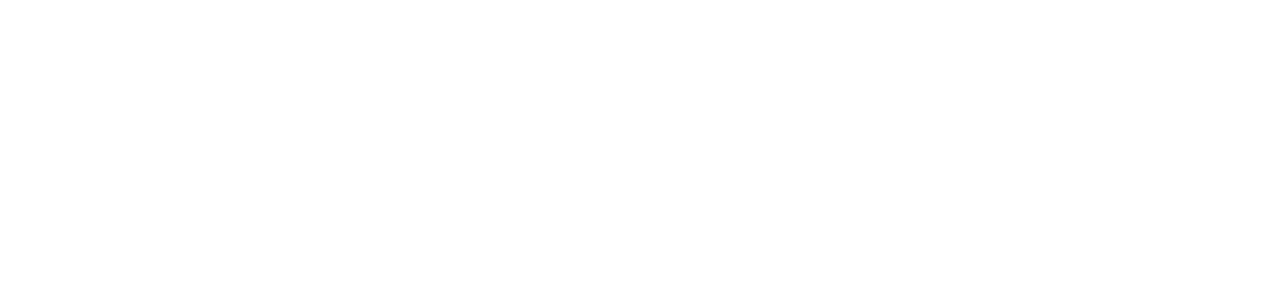
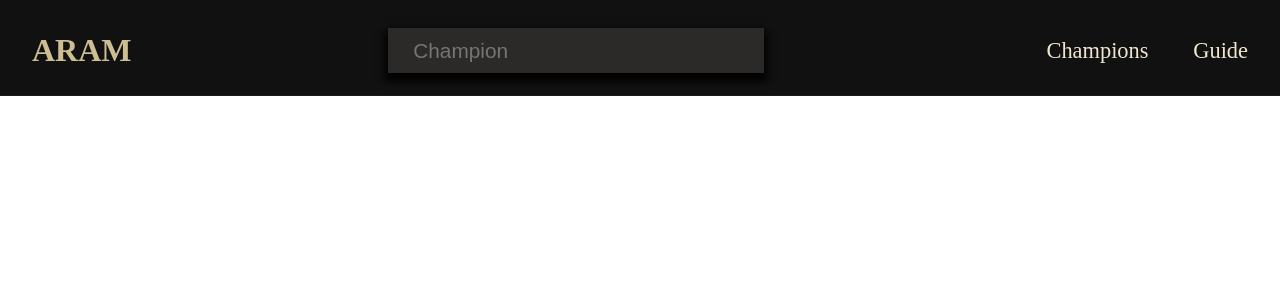
Before and after one commit to DataDaev/leagueoflegends, a React (Vite) app: page /leagueoflegends/champions in a window 1280 px wide. Before the commit this address had no page. Shown: the top 300 px of the page. Built offline with nearby package versions, Linux system fonts and the light colour scheme.

Commit message:
relocated Search bar to parent component

```diff
--- a/src/App.jsx
+++ b/src/App.jsx
@@ -3,8 +3,7 @@
 import HomePage from "./home";
 import Champions from "./champions";
 import Guide from "./Guide";
-// import { SearchContext } from "./Contexts/ContextApi";
-
+import Navigation from "./Navigation";
 export default function App() {
   const [search, setSearch] = useState("");
 
@@ -15,11 +14,12 @@
   return (
     <Router>
       <div>
+        <Navigation onSearch={handleSearch} search={search} />
         <Routes>
           <Route path="/" element={<HomePage onSearch={handleSearch} />} />
-          <Route path="/champions" element={<Champions search={search} />} />
+          <Route path="/champions" element={<Champions />} />
           <Route
-            path={`/champions/${search}`}
+            path={"/champions/:search"}
             element={<Guide search={search} />}
           />
         </Routes>
--- a/src/Champions.jsx
+++ b/src/Champions.jsx
@@ -1,12 +1,11 @@
 import { useEffect, useState } from "react";
-import Navigation from "./Navigation";
 import PropTypes from "prop-types";
 
 const apiLeague = {
   base: "https://ddragon.leagueoflegends.com/cdn/13.24.1/data/en_US/champion.json",
 };
 
-export default function Champions({ search }) {
+export default function Champions() {
   const [championImage, setChampionImage] = useState([]);
 
   useEffect(() => {
@@ -21,15 +20,15 @@
     };
 
     fetchChampions();
-  }, [search]);
+  }, []);
 
   const champions = championImage.data || {};
 
   return (
     <div>
       {console.log(champions)}
-      <Navigation />
       <div className="content">
+        <div className="content-container">
           <div className="championGallery">
             {Object.values(champions).map((champion) => (
               <div className="championCard" key={champion.key}>
@@ -43,6 +42,7 @@
           </div>
         </div>
       </div>
+    </div>
   );
 }
 
--- a/src/Guide.jsx
+++ b/src/Guide.jsx
@@ -1,24 +1,32 @@
 import { useEffect, useState } from "react";
-import Navigation from "./Navigation";
 import PropTypes from "prop-types";
 
 const apiLeague = {
-  championURL:
+  championDataURL:
     "https://ddragon.leagueoflegends.com/cdn/13.24.1/data/en_US/champion/",
+  squareImageURL:
+    "https://ddragon.leagueoflegends.com/cdn/13.24.1/img/champion/",
   abilitiesURL: "https://ddragon.leagueoflegends.com/cdn/13.24.1/img/spell/",
+  passiveURL: "https://ddragon.leagueoflegends.com/cdn/13.24.1/img/passive/",
 };
 
 export default function Guide({ search }) {
   const [champion, setChampion] = useState([]);
-  const capitalizedSearch =
-    search.charAt(0).toUpperCase() +
-    search.slice(1).toLowerCase().replace(/'/g, "");
+  const capitalizedSearch = search
+    .toLowerCase()
+    .split(" ")
+    .map(
+      (word) =>
+        word.charAt(0).toUpperCase() +
+        word.slice(1).toLowerCase().replace(/'/g, "")
+    )
+    .join("");
 
   useEffect(() => {
     const fetchChampions = async () => {
       try {
         const championDataRes = await fetch(
-          `${apiLeague.championURL + capitalizedSearch}.json`
+          `${apiLeague.championDataURL + capitalizedSearch}.json`
         );
         const championData = await championDataRes.json();
         setChampion(championData);
@@ -34,25 +42,30 @@
 
   return (
     <div>
-      <Navigation />
+      {console.log(search)}
       <div className="guide">
-        <div className="guide-container">
-          {searchedChampion && (
-            <div className="guide-champion">
+        {searchedChampion && (
+          <div className="guide-container">
+            <div>
               <img
-                src={`https://ddragon.leagueoflegends.com/cdn/13.24.1/img/champion/${capitalizedSearch}.png`}
+                src={`${apiLeague.squareImageURL + capitalizedSearch}.png`}
                 alt=""
               />
+            </div>
+            <div className="guide-champion">
               <h1>{searchedChampion.name} ARAM Build & Runes</h1>
-              <div>
-                <img
-                  src="https://ddragon.leagueoflegends.com/cdn/13.24.1/img/spell/AatroxQ.png"
-                  alt=""
-                />
+              <div className="abilities">
+                {Object.values(searchedChampion.spells).map((skill, index) => (
+                  <img
+                    key={index}
+                    src={`${apiLeague.abilitiesURL + skill.id}.png`}
+                    alt={index}
+                  />
+                ))}
               </div>
             </div>
-          )}
-        </div>
+          </div>
+        )}
       </div>
     </div>
   );
--- a/src/Home.jsx
+++ b/src/Home.jsx
@@ -1,16 +1,10 @@
 import BackgroundVideo from "./VideoBackground";
-import Navigation from "./Navigation";
-import SearchBar from "./Search";
 import PropTypes from "prop-types";
 
-export default function HomePage({ onSearch }) {
+export default function HomePage() {
   return (
     <div>
-      <Navigation />
-      <div className="search-container">
-        <BackgroundVideo />
-        <SearchBar onSearch={onSearch} />
-      </div>
+      <BackgroundVideo />
       <div className="content">Content 2</div>
     </div>
   );
--- a/src/Navigation.jsx
+++ b/src/Navigation.jsx
@@ -1,11 +1,19 @@
 import { Link } from "react-router-dom";
+import SearchBar from "./Search";
+import PropTypes from "prop-types";
 
-export default function Navigation() {
+export default function Navigation({ onSearch, search }) {
   return (
     <nav>
+      <div>
         <Link to="/">
           <h3 className="logo">ARAM</h3>
         </Link>
+      </div>
+      <div className="nav-search-container">
+        <SearchBar onSearch={onSearch} search={search} />
+      </div>
+      <div>
         <ul>
           <li>
             <Link to="/champions">Champions</Link>
@@ -14,6 +22,12 @@
             <Link to="/champions/guide">Guide</Link>
           </li>
         </ul>
+      </div>
     </nav>
   );
 }
+
+Navigation.propTypes = {
+  onSearch: PropTypes.func.isRequired,
+  search: PropTypes.string,
+};
--- a/src/index.css
+++ b/src/index.css
@@ -7,7 +7,9 @@
   --form-control-color: #2b2a29;
 }
 
-* {
+*,
+*::before,
+*::after {
   box-sizing: border-box;
 }
 
@@ -26,19 +28,27 @@
 
 nav {
   display: flex;
-  flex-direction: row;
+  /* flex-direction: row; */
   justify-content: space-between;
   align-items: center;
+  flex-wrap: wrap;
   padding: 0 2em;
   background-color: #111111;
   border-bottom: solid 1px #191919;
   height: 6em;
+  position: sticky;
+  top: 0;
+}
+
+nav ul {
+  display: flex;
+  justify-content: flex-end;
+  max-width: 100%;
+  height: 100%;
+  list-style: none;
 }
 
 nav li {
-  display: inline-block;
-  list-style: none;
-  margin-right: 1em;
   font-size: 1.4em;
   color: var(--text-color);
   margin: 0 1em;
@@ -63,8 +73,12 @@
   font-size: 2em;
 }
 
-.search-container {
-  position: relative;
+.search-homepage {
+  position: absolute;
+  top: 40%;
+  left: 50%;
+  transform: translate(-50%);
+  width: 100%;
 }
 
 .background-video {
@@ -74,28 +88,22 @@
   background-color: black;
   position: relative;
   height: 100%;
-  overflow: hidden;
+  /* overflow: hidden; */
   z-index: -1; /* Place it behind other elements */
   border-bottom: 1px solid var(--accent-color);
 }
 
-.search {
-  display: flex;
-  /* justify-content: center;
-  align-items: center;
-  flex-wrap: wrap; */
-  top: 60%;
-  left: 50%;
-  transform: translate(-50%);
-  position: absolute;
-  z-index: 1;
+.nav-search-container {
+  position: relative;
+  left: 3.5%;
 }
 
-.search input {
-  display: block;
-  min-width: 10rem;
+.search-container {
+  display: flex;
+}
+
+.champion-input {
   width: 100%;
-  height: 100%;
   border: none;
   padding: 0.5em 4em 0.5em 1.2em;
   font-size: 1.3em;
@@ -104,14 +112,13 @@
   color: white;
 }
 
-.search input:focus {
+.champion-input:focus {
   outline: none;
 }
 
-.search button {
-  position: absolute;
-  top: 0;
-  right: 0;
+.search-button {
+  position: relative;
+  right: 100%;
   width: 2.5em;
   height: 100%;
   border-radius: 2em;
@@ -119,10 +126,6 @@
   border: none;
   font-size: 1.2em;
   cursor: pointer;
-}
-
-.search button:active {
-  font-size: 1.1em;
 }
 
 .video {
@@ -144,11 +147,17 @@
 .content {
   min-height: 100vh;
   background-color: #0c131c;
-  padding: 1.5em;
+}
+
+.content-container {
+  display: flex;
+  justify-content: center;
+  padding-top: 1em;
 }
 
 .championGallery {
   display: flex;
+  width: 75em;
   flex-wrap: wrap;
   justify-content: center;
   gap: 2em;
@@ -183,15 +192,28 @@
   display: flex;
   justify-content: start;
   align-items: start;
-  max-width: 100em;
-  margin-top: 1em;
+  flex-wrap: wrap;
+  width: 75em;
+  margin: 1em;
+  background-color: grey;
 }
 
 .guide-container h1 {
-  justify-self: start;
-  margin: 0 0.5em;
+  margin: 0;
 }
 
 .guide-champion {
   display: flex;
+  flex-direction: column;
+  margin: 0 0.5em;
 }
+
+.abilities {
+  display: flex;
+  margin-top: 0.5em;
+  gap: 0.2em;
+}
+
+.abilities img {
+  border: 3px black solid;
+}
--- a/src/search.jsx
+++ b/src/search.jsx
@@ -1,18 +1,23 @@
-import { useState } from "react";
+import { useRef, useEffect } from "react";
 import PropTypes from "prop-types";
 import { useNavigate } from "react-router-dom";
+// import { ReactComponent as SearchIcon } from "./assets/search-icon.svg";
 
-export default function SearchBar({ onSearch }) {
-  const [championSearch, setChampionSearch] = useState("");
+export default function SearchBar({ onSearch, search }) {
   const navigate = useNavigate();
+  const searchRef = useRef();
+
+  useEffect(() => {
+    searchRef.current.focus();
+  }, []);
 
   function handleSearchBar(e) {
     e.preventDefault();
-    const trimSearch = championSearch.trim();
+    const trimSearch = search.trim();
     if (trimSearch === "") return;
     onSearch(trimSearch);
     navigate(`/champions/${trimSearch}`);
-    console.log(trimSearch);
+    // onSearch("");
   }
 
   function handleKeyPress(e) {
@@ -23,17 +28,19 @@
 
   return (
     <form onSubmit={handleSearchBar}>
-      <div className="search">
+      <div className="search-container">
         <input
           placeholder="Champion"
+          className="champion-input"
+          ref={searchRef}
           type="text"
-          value={championSearch}
-          onChange={(e) => setChampionSearch(e.target.value)}
+          value={search}
+          onChange={(e) => onSearch(e.target.value)}
           onKeyDown={handleKeyPress}
         />
         <div>
           <button className="search-button" type="submit">
-            🔍
+            {/* <SearchIcon /> */}
           </button>
         </div>
       </div>
@@ -43,4 +50,5 @@
 
 SearchBar.propTypes = {
   onSearch: PropTypes.func.isRequired,
+  search: PropTypes.string,
 };
```
Also changed, not shown: src/assets/search-icon.svg (added). Lines whose indentation alone changed are shown as unchanged.
